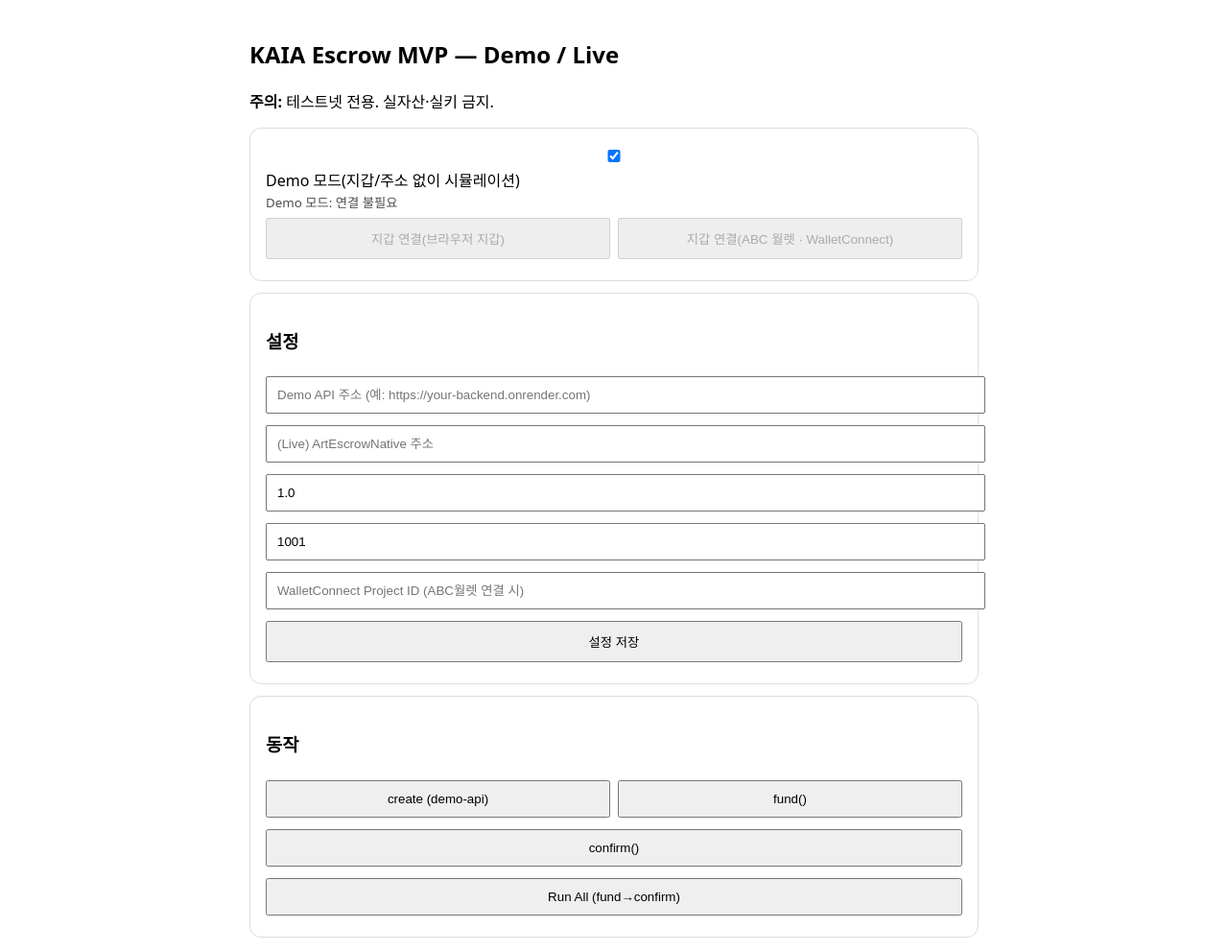
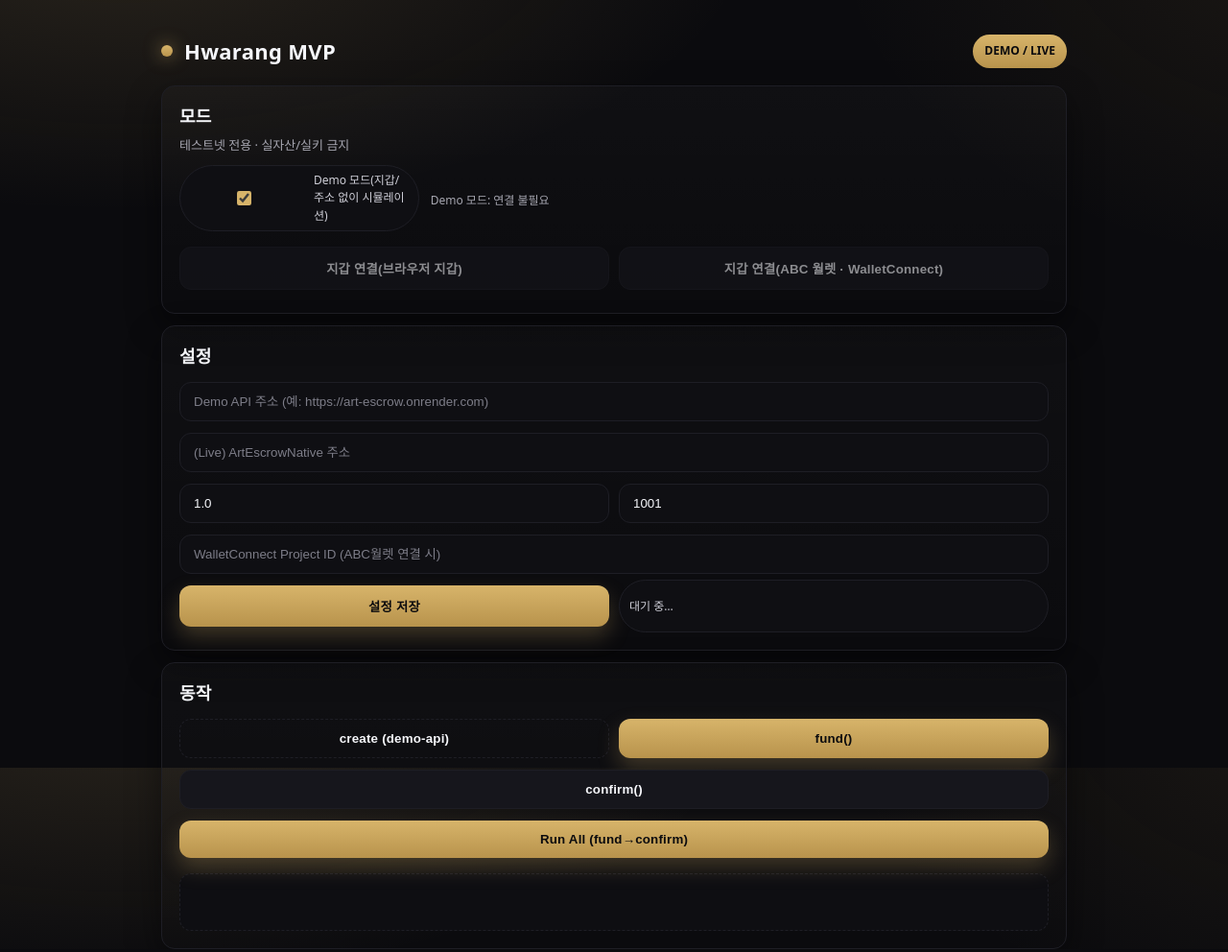
Before and after one commit to DavJang/Art_Escrow, a plain HTML site: page docs/index.html in a window 1280 px wide. Shown: the whole page at 96% size. Drawn offline with nearby package versions, Linux system fonts and the light colour scheme; a script that the page names is missing.

Commit message:
Update index.html

```diff
--- a/docs/index.html
+++ b/docs/index.html
@@ -1,53 +1,155 @@
 <!doctype html>
 <meta charset="utf-8" />
-<title>KAIA Escrow MVP (Kairos)</title>
+<title>Hwarang MVP — DEMO / LIVE</title>
 <meta name="viewport" content="width=device-width,initial-scale=1" />
 <!-- Ethers v6 -->
 <script src="https://cdn.jsdelivr.net/npm/ethers@6.13.4/dist/ethers.umd.min.js"></script>
 <!-- WalletConnect (ABC월렛용) -->
 <script src="https://unpkg.com/@walletconnect/ethereum-provider@2.14.1/dist/index.umd.js"></script>
+
 <style>
-  body{font-family:system-ui;padding:20px;max-width:760px;margin:auto}
-  .card{border:1px solid #ddd;border-radius:12px;padding:16px;margin:12px 0}
-  input,button{padding:10px;width:100%;margin:6px 0} small{opacity:.7}
-  .row{display:grid;grid-template-columns:1fr 1fr;gap:8px}
+  :root{
+    /* 블랙 & 골드 토큰 */
+    --bg:#0b0b0e;             /* 배경 */
+    --panel:#121216;          /* 카드 배경 */
+    --muted:#a6a6b0;          /* 보조 텍스트 */
+    --text:#f5f6fa;           /* 본문 텍스트 */
+    --gold:#D7B46A;           /* 메인 골드 */
+    --gold-2:#B8934C;         /* 딥 골드 */
+    --line:#1e1e25;           /* 테두리 */
+    --radius:14px;            /* 라운드 */
+    --shadow:0 14px 36px rgba(0,0,0,.45);
+  }
+  *{box-sizing:border-box}
+  html,body{height:100%}
+  body{
+    margin:0; background:
+      radial-gradient(1100px 500px at 10% -10%, rgba(215,180,106,.15), transparent 60%),
+      radial-gradient(900px 600px at 110% -10%, rgba(184,147,76,.10), transparent 60%),
+      var(--bg);
+    color:var(--text);
+    font:16px/1.55 system-ui,-apple-system,Segoe UI,Roboto,Apple SD Gothic Neo,Malgun Gothic,sans-serif;
+  }
+
+  /* 컨테이너 & 헤더 */
+  .wrap{max-width:980px;margin:36px auto;padding:0 18px}
+  .header{display:flex;align-items:center;justify-content:space-between;margin-bottom:18px}
+  .brand{
+    display:flex;align-items:center;gap:12px;font-weight:800;letter-spacing:.3px;
+    font-size:22px;
+  }
+  .brand .dot{width:12px;height:12px;border-radius:50%;
+    background:linear-gradient(180deg,var(--gold),var(--gold-2));
+    box-shadow:0 0 18px rgba(215,180,106,.65);
+  }
+  .badge{
+    color:#0b0b0e;background:linear-gradient(180deg,var(--gold),var(--gold-2));
+    border:none;padding:8px 12px;border-radius:999px;font-weight:700;font-size:12px;
+  }
+
+  /* 카드 */
+  .card{
+    background:linear-gradient(180deg,rgba(255,255,255,.02),rgba(255,255,255,.0));
+    border:1px solid var(--line);
+    border-radius:var(--radius);
+    padding:18px;
+    margin:12px 0;
+    box-shadow:var(--shadow);
+  }
+  h2{margin:0 0 6px 0;font-size:18px;font-weight:800;letter-spacing:.2px}
+  .sub{color:var(--muted);font-size:13px;margin:2px 0 10px}
+
+  /* 입력/버튼 공통 */
+  input,button{
+    width:100%;padding:12px 14px;margin:6px 0;border-radius:12px;
+    border:1px solid var(--line);outline:none;transition:.18s;
+  }
+  input{
+    background:#0f0f13;color:var(--text);
+  }
+  input::placeholder{color:#7d7d88}
+  input:focus{border-color:var(--gold);box-shadow:0 0 0 3px rgba(215,180,106,.20)}
+
+  button{
+    cursor:pointer;
+    background:linear-gradient(180deg,var(--gold),var(--gold-2));
+    color:#0b0b0e;font-weight:800;letter-spacing:.2px;border:none;
+    box-shadow:0 10px 22px rgba(215,180,106,.25);
+  }
+  button.secondary{
+    background:#16161c;color:var(--text);border:1px solid var(--line);box-shadow:none;
+  }
+  button.ghost{
+    background:transparent;color:var(--text);border:1px dashed var(--line);box-shadow:none;
+  }
+  button:disabled{opacity:.55;cursor:not-allowed}
+  button:hover:not(:disabled){transform:translateY(-1px)}
+
+  /* 레이아웃 */
+  .row{display:grid;grid-template-columns:1fr 1fr;gap:10px}
+  @media (max-width:760px){ .row{grid-template-columns:1fr} }
+
+  /* 로그 */
+  #log{
+    background:#0e0e12;border:1px dashed var(--line);
+    border-radius:12px;padding:12px;min-height:60px;max-height:240px;overflow:auto;
+    font:12px ui-monospace,SFMono-Regular,Consolas,Menlo,monospace;color:#d6d7de;
+  }
+
+  /* 알림 라벨 */
+  .hint{display:inline-flex;gap:8px;align-items:center;font-size:12px;color:var(--muted)}
+  .pill{display:inline-flex;gap:8px;align-items:center;padding:6px 10px;border-radius:999px;border:1px solid var(--line);background:#0f0f13;color:#cfcfd8;font-size:12px}
 </style>
 
-<h2>KAIA Escrow MVP — Demo / Live</h2>
-<p><b>주의:</b> 테스트넷 전용. 실자산·실키 금지.</p>
+<div class="wrap">
+  <div class="header">
+    <div class="brand"><span class="dot"></span> Hwarang MVP</div>
+    <span class="badge">DEMO / LIVE</span>
+  </div>
 
   <div class="card">
-  <label><input id="demo" type="checkbox" checked> Demo 모드(지갑/주소 없이 시뮬레이션)</label>
-  <div id="acct"><small>Demo 모드: 연결 불필요</small></div>
-  <div class="row">
-    <button id="connectInjected" disabled>지갑 연결(브라우저 지갑)</button>
-    <button id="connectWC" disabled>지갑 연결(ABC 월렛 · WalletConnect)</button>
+    <h2>모드</h2>
+    <div class="sub">테스트넷 전용 · 실자산/실키 금지</div>
+    <label class="pill" style="margin-right:8px;">
+      <input id="demo" type="checkbox" checked style="accent-color:#d7b46a;margin-right:8px;scale:1.15;">
+      Demo 모드(지갑/주소 없이 시뮬레이션)
+    </label>
+    <div id="acct" class="hint" style="margin-top:8px;">Demo 모드: 연결 불필요</div>
+    <div class="row" style="margin-top:10px">
+      <button id="connectInjected" class="secondary" disabled>지갑 연결(브라우저 지갑)</button>
+      <button id="connectWC" class="secondary" disabled>지갑 연결(ABC 월렛 · WalletConnect)</button>
     </div>
   </div>
 
   <div class="card">
-  <h3>설정</h3>
-  <input id="backend" placeholder="Demo API 주소 (예: https://your-backend.onrender.com)" />
+    <h2>설정</h2>
+    <input id="backend" placeholder="Demo API 주소 (예: https://art-escrow.onrender.com)" />
     <input id="escrow" placeholder="(Live) ArtEscrowNative 주소" />
+    <div class="row">
       <input id="price" type="text" value="1.0" placeholder="price in KAIA (예: 1.0)" />
       <input id="chainId" type="text" value="1001" placeholder="체인ID (예: Kairos=1001, 다르면 수정)" />
+    </div>
     <input id="wcProjectId" placeholder="WalletConnect Project ID (ABC월렛 연결 시)" />
+    <div class="row">
       <button id="save">설정 저장</button>
-  <div id="status"></div>
+      <div id="status" class="pill">대기 중…</div>
+    </div>
   </div>
 
   <div class="card">
-  <h3>동작</h3>
+    <h2>동작</h2>
     <div class="row">
-    <button id="create">create (demo-api)</button>
+      <button id="create" class="ghost">create (demo-api)</button>
       <button id="fund">fund()</button>
     </div>
-  <button id="confirm">confirm()</button>
+    <button id="confirm" class="secondary">confirm()</button>
     <button id="runAll">Run All (fund→confirm)</button>
-  <div id="log"></div>
+    <div id="log" style="margin-top:10px"></div>
+  </div>
 </div>
 
 <script>
+/* ===== 기존 기능 그대로 (코드 전혀 수정 안 함) ===== */
 const escrowAbi = [
   "function price() view returns (uint256)",
   "function fund() payable",
@@ -66,7 +168,7 @@
   const dis = demo ? true : false;
   el("connectInjected").disabled = dis;
   el("connectWC").disabled = dis;
-  el("acct").innerHTML = demo ? "<small>Demo 모드: 연결 불필요</small>" : "<small>Live 모드: 지갑 연결 필요</small>";
+  el("acct").innerHTML = demo ? "Demo 모드: 연결 불필요" : "Live 모드: 지갑 연결 필요";
 };
 
 // 브라우저 지갑(Kaikas/MetaMask)
```
Lines whose indentation alone changed are shown as unchanged.
